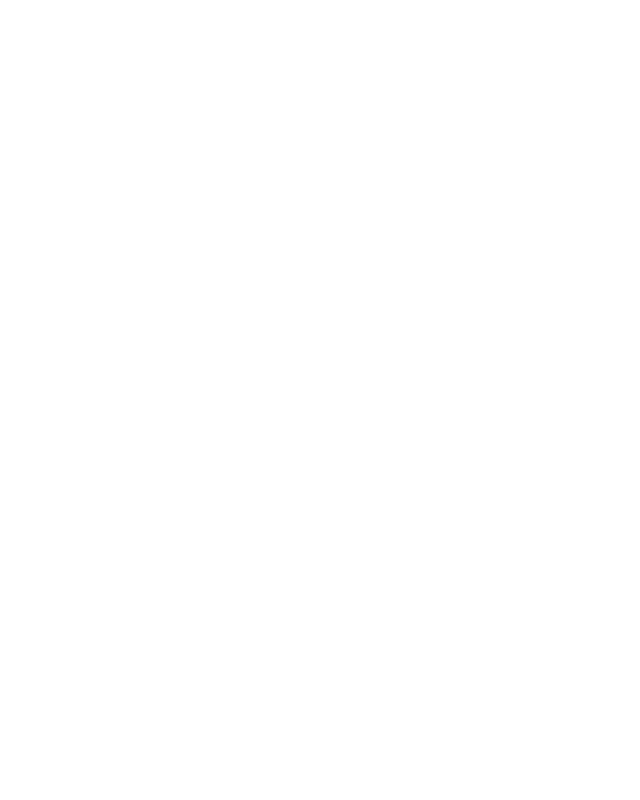
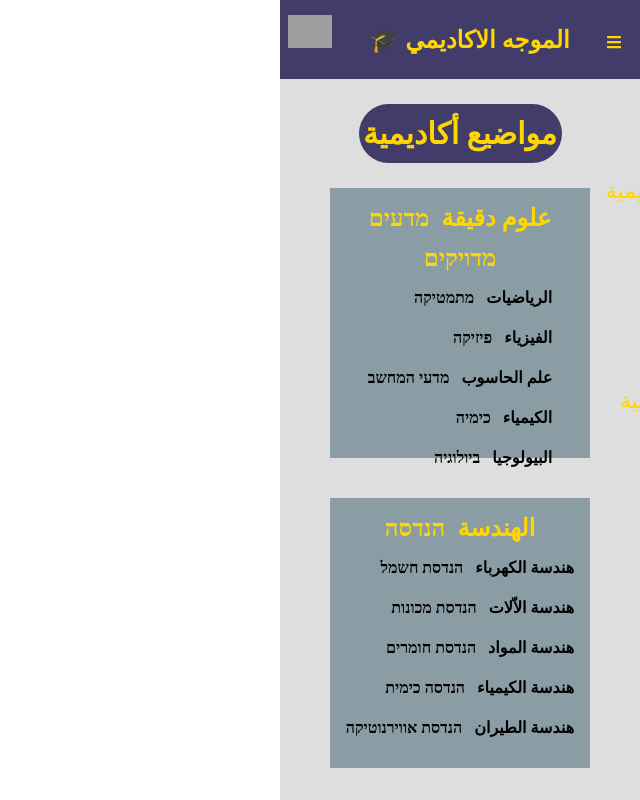
Before and after one commit to WebAhead8/AcademicTopics_FrontEnd, a React (Create React App) app: page /subjects in a window 1280 px wide. Before the commit this address led to /404. Shown: the top 800 px of the page, without its empty margins (640-1280 px from the left). Built offline with nearby package versions, Linux system fonts and the light colour scheme; grey boxes are pictures that could not be loaded.

Commit message:
subjects

```diff
--- a/src/App.js
+++ b/src/App.js
@@ -7,7 +7,7 @@
 import LogIn from './pages/login';
 import SignUp from './pages/signup';
 import AcademicInstitutes from './pages/academic_institutes';
-// import Subjects from "./pages/subjects";
+import Subjects from './pages/subjects';
 
 function App() {
 	return (
@@ -18,7 +18,7 @@
 				<Route exact path="/login" component={LogIn} />
 				<Route exact path="/signup" component={SignUp} />
 				<Route exact path="/academic_institutes" component={AcademicInstitutes} />
-				{/* <Route exact path="/subject" component={subjects} /> */}
+				<Route exact path="/subjects" component={Subjects} />
 				<Redirect to="/404" />
 			</Switch>
 		</Router>
--- a/src/components/navBar/index.jsx
+++ b/src/components/navBar/index.jsx
@@ -1,27 +1,25 @@
-import "./navBar.css";
-import React, { useState } from "react";
-import { FontAwesomeIcon } from "@fortawesome/react-fontawesome";
-import { faBars } from "@fortawesome/free-solid-svg-icons";
+import './navBar.css';
+import React, { useState } from 'react';
+import { FontAwesomeIcon } from '@fortawesome/react-fontawesome';
+import { faBars } from '@fortawesome/free-solid-svg-icons';
 
 function Nav() {
-  const [opened, setOpened] = useState(false);
+	const [ opened, setOpened ] = useState(false);
 
 	return (
 		<nav className="navBar">
 			<div onClick={() => setOpened(!opened)}>
 				<FontAwesomeIcon icon={faBars} />
 			</div>
-      <h1>الموجه الاكاديمي</h1>
-      <div
-        className={opened ? "app_drawer app_drawer--visible " : "app_drawer"}
-      >
+			<h1>الموجه الاكاديمي 🎓</h1>
+			<div className={opened ? 'app_drawer app_drawer--visible ' : 'app_drawer'}>
 				<div className="app_drawer__items">
 					<ul className="app_drawer__title">
 						<li>
 							<a href="/fit">ملائمة موضوع</a>
 						</li>
 						<li>
-              <a href="/">مواضيع</a>
+							<a href="/subjects">مواضيع</a>
 						</li>
 						<li>
 							<a href="/academic_institutes">مؤسسات أكاديمية</a>
@@ -38,6 +36,9 @@
 						<li>
 							<a href="/">منح</a>
 						</li>
+						<li>
+							<a href="/">الصفحة الرئيسية</a>
+						</li>
 					</ul>
 				</div>
 			</div>
--- a/src/pages/academic_institutes/index.jsx
+++ b/src/pages/academic_institutes/index.jsx
@@ -2,7 +2,7 @@
 import Nav from '../../components/navBar';
 import './style.css';
 
-let academicInstitutes_array = [
+const academicInstitutes_array = [
 	{ imgName: 'haifa', url: 'https://www.haifa.ac.il' },
 	{ imgName: 'technion', url: 'https://www.technion.ac.il' },
 	{ imgName: 'tau', url: 'https://www.tau.ac.il' },
@@ -11,7 +11,7 @@
 ];
 
 function LogoOfInstitute({ imgName, url }) {
-	let logo = `images/uni_icons/${imgName}.png`;
+	const logo = `images/uni_icons/${imgName}.png`;
 	return (
 		<a href={url} target="_blank">
 			<img className="instituteImg" src={logo} alt={imgName} />
@@ -30,7 +30,7 @@
 
 function AcademicInstitutes() {
 	return (
-		<div className="App ">
+		<div className="App">
 			<Nav />
 			<h1 className="academic">مؤسسات أكاديمية</h1>
 			<h3 className="links">أنقر على الصورة لتتصفح موقع المؤسسة</h3>
--- /dev/null
+++ b/src/pages/subjects/index.jsx
@@ -0,0 +1,103 @@
+import React from 'react';
+import Nav from '../../components/navBar';
+import './style.css';
+
+const faculties = {
+	exact_sciences: {
+		title: { ar: 'علوم دقيقة', he: 'מדעים מדויקים' },
+		topics: [
+			{ ar: 'الرياضيات', he: 'מתמטיקה' },
+			{ ar: 'الفيزياء', he: 'פיזיקה' },
+			{ ar: 'علم الحاسوب', he: 'מדעי המחשב' },
+			{ ar: 'الكيمياء', he: 'כימיה' },
+			{ ar: 'البيولوجيا', he: 'ביולוגיה' }
+		]
+	},
+
+	engineering: {
+		title: { ar: 'الهندسة', he: 'הנדסה' },
+		topics: [
+			{ ar: 'هندسة الكهرباء', he: 'הנדסת חשמל' },
+			{ ar: 'هندسة الاّلات', he: 'הנדסת מכונות' },
+			{ ar: 'هندسة المواد', he: 'הנדסת חומרים' },
+			{ ar: 'هندسة الكيمياء', he: 'הנדסה כימית' },
+			{ ar: 'هندسة الطيران', he: 'הנדסת אווירנוטיקה' }
+		]
+	},
+
+	medicine: {
+		title: { ar: 'الطب', he: 'רפואה' },
+		topics: [
+			{ ar: 'طب عام', he: 'רפואה' },
+			{ ar: 'طب أسنان', he: 'רפואת שיניים' },
+			{ ar: 'تمريض', he: 'סיעוד' },
+			{ ar: 'علاج فيزيائي', he: 'פיזיותרפיה' },
+			{ ar: 'علاج وظيفي', he: 'ריפוי בעיסוק' }
+		]
+	},
+
+	humanities: {
+		title: { ar: 'علوم إنسانية', he: 'מדעי הרוח' },
+		topics: [
+			{ ar: 'لغة عربية', he: 'שפה ערבית' },
+			{ ar: 'تاريخ', he: 'היסטוריה' },
+			{ ar: 'فلسفة', he: 'פילסופיה' },
+			{ ar: 'موسيقى', he: 'מוזיקה' }
+		]
+	},
+
+	socialAndLaw: {
+		title: { ar: 'علوم إجتماعية والقانون', he: 'מדעי החברה ומשפטים' },
+		topics: [
+			{ ar: 'محاماة', he: 'משפטים' },
+			{ ar: 'شؤون إجتماعية', he: 'עבודה סוציאלית' },
+			{ ar: 'علم الإجرام', he: 'קרמינולוגיה' }
+		]
+	}
+};
+
+function SubjectsInFaculty({ faculty }) {
+	const subjectsList = faculty.topics.map((topic) => {
+		return (
+			<li className="_topic">
+				{topic.ar}&nbsp;&nbsp;&nbsp;{topic.he}
+			</li>
+		);
+	});
+
+	const op1 = <span>&nbsp;&nbsp;</span>;
+	const op2 = <br />;
+	const option = faculty.title.ar != 'علوم إجتماعية والقانون' ? op1 : op2;
+
+	return (
+		<div className="facultyBox">
+			<h2 className="faculty">
+				{faculty.title.ar}
+				{option}
+				{faculty.title.he}
+			</h2>
+			<ul className="subjectsList">{subjectsList}</ul>
+		</div>
+	);
+}
+
+const subjectsToShow = Object.keys(faculties).map((faculty) => {
+	return (
+		<div>
+			<SubjectsInFaculty faculty={faculties[faculty]} />
+			<br />
+		</div>
+	);
+});
+
+function Subjects() {
+	return (
+		<div className="App">
+			<Nav />
+			<h1 className="subject">مواضيع أكاديمية</h1>
+			<div className="subjectsToShow">{subjectsToShow}</div>
+		</div>
+	);
+}
+
+export default Subjects;
--- /dev/null
+++ b/src/pages/subjects/style.css
@@ -0,0 +1,38 @@
+.subject {
+	width: 203px;
+	height: 49px;
+	left: 63px;
+	top: 91px;
+	font-size: 30px;
+	background-color: #413c69;
+	border-radius: 50px;
+	margin: 25px auto;
+	padding-top: 10px;
+}
+
+.facultyBox {
+	background-color: #8a9ca4;
+	width: 260px;
+	height: 250px;
+	margin-right: 50px;
+	text-align: center;
+	padding: 10px 0px;
+}
+
+.faculty {
+	margin: 0;
+}
+
+.subjectsList {
+	margin: 0px;
+}
+
+._topic {
+	color: black;
+	font-weight: bold;
+}
+
+.subjectsToShow {
+	background-color: #dedede;
+	height: 1650px;
+}
```
Also changed, not shown: public/images/sub_icons/engineering.png (added). Lines whose indentation alone changed are shown as unchanged.
